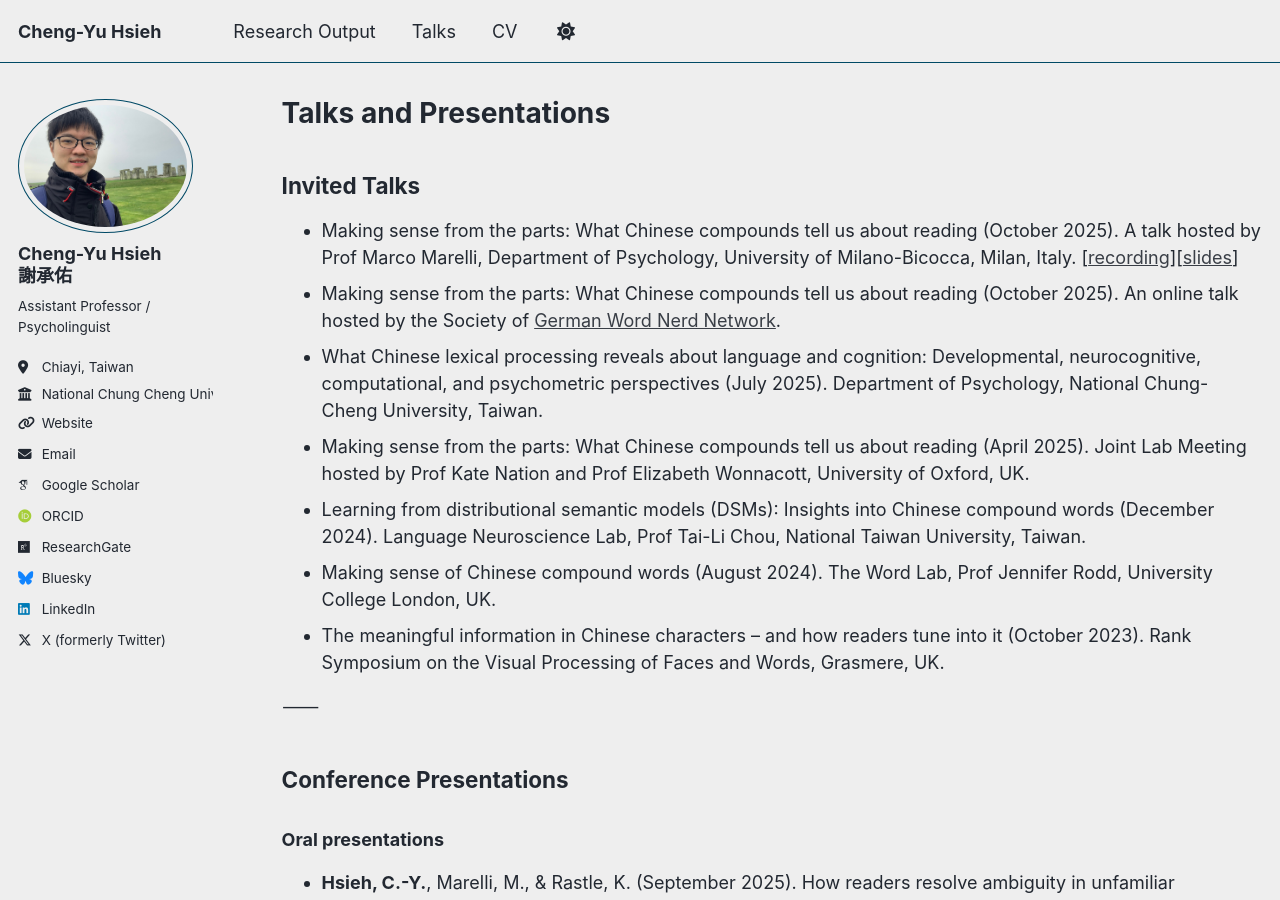
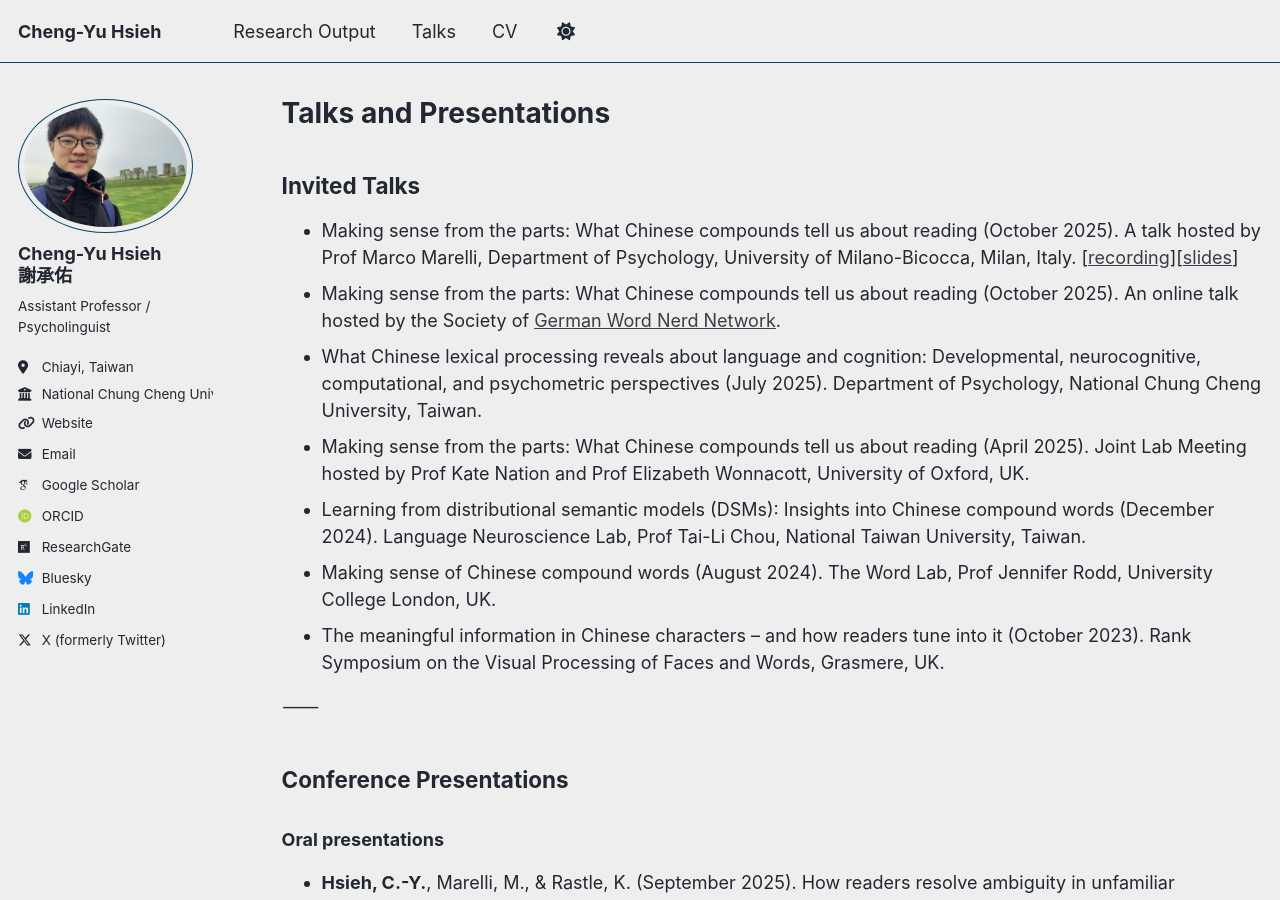
Before and after one commit to cyhsieh-psy/cyhsieh-psy.github.io, a Jekyll site: the page built from _pages/talks.md, in a window 1280 px wide and 900 px high. Built offline with Jekyll 4.4.1, drawn with Linux system fonts in a browser that asks for light colours; some web fonts are replaced; a script that is not in the unit is left out.

```diff
--- a/_pages/talks.md
+++ b/_pages/talks.md
@@ -10,7 +10,7 @@ A talk hosted by Prof Marco Marelli, Department of Psychology, University of Mil
 - Making sense from the parts: What Chinese compounds tell us about reading (October 2025).
 An online talk hosted by the Society of [German Word Nerd Network](https://sites.google.com/view/gewonn/home).
 - What Chinese lexical processing reveals about language and cognition: Developmental, neurocognitive, computational, and psychometric perspectives (July 2025).
-Department of Psychology, National Chung-Cheng University, Taiwan.
+Department of Psychology, National Chung Cheng University, Taiwan.
 - Making sense from the parts: What Chinese compounds tell us about reading (April 2025).
 Joint Lab Meeting hosted by Prof Kate Nation and Prof Elizabeth Wonnacott, University of Oxford, UK.
 - Learning from distributional semantic models (DSMs): Insights into Chinese compound words (December 2024).
```
